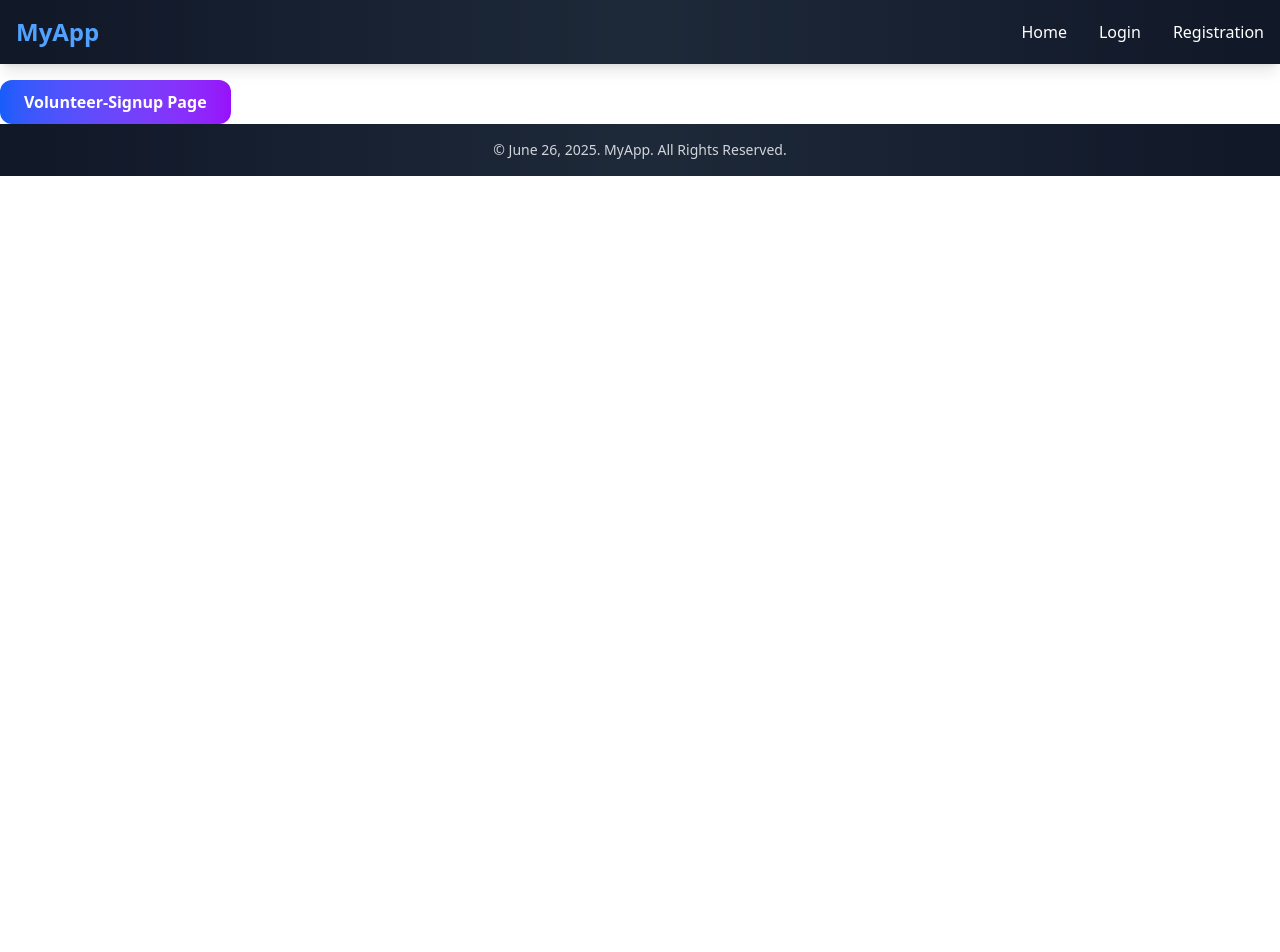
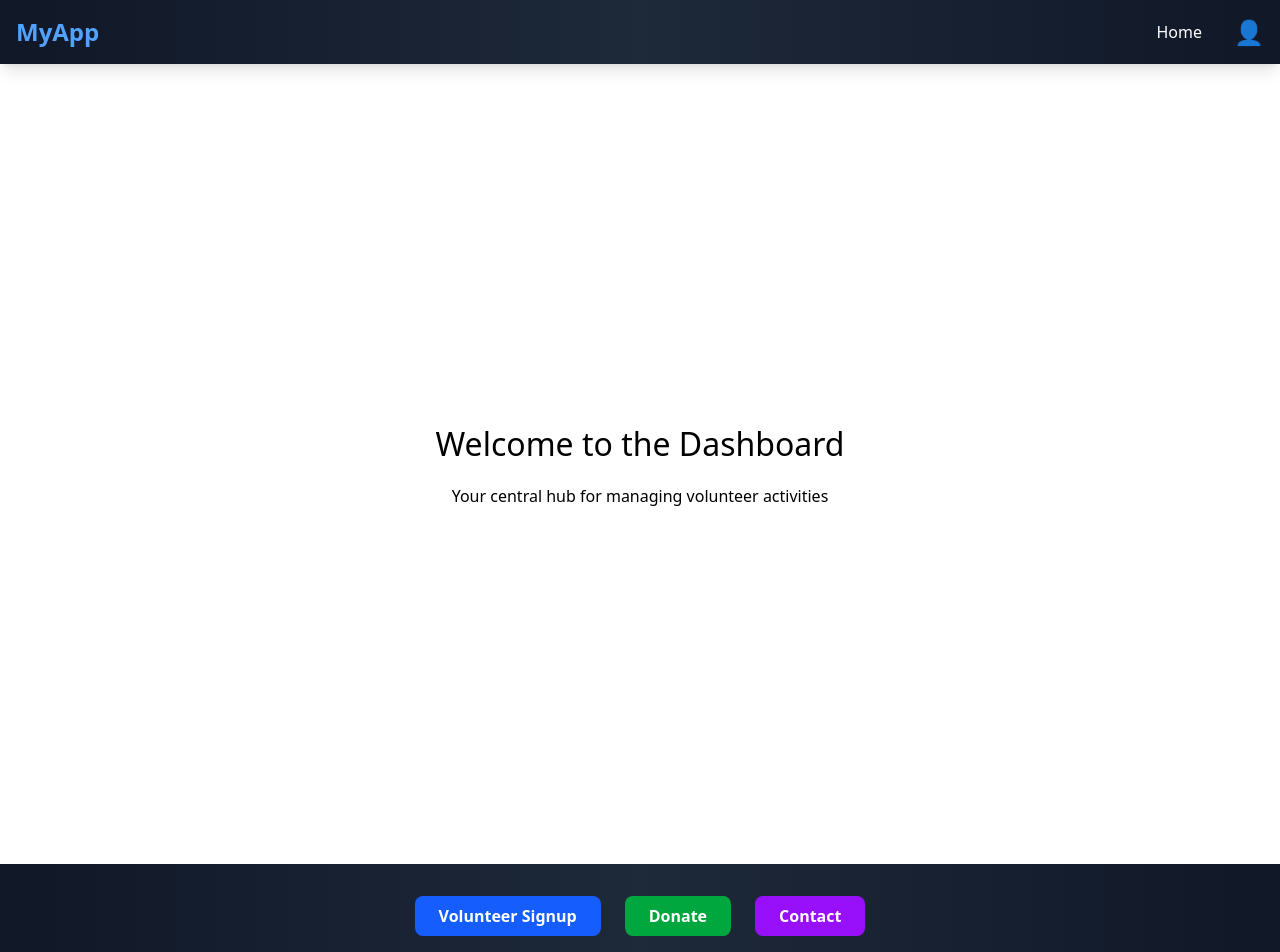
Before and after one commit to nehakantheti/CFG_Comps, a React (Vite) app in the folder frontend/: page / in a window 1280 px wide. Shown: the top 952 px of the page. Before the commit the page ends 800 px from the top, so only its background shows below. Built offline with nearby package versions, Linux system fonts and the light colour scheme; no server answers.

Commit message:
`enhance layout: update Home, Navbar, and Footer with styles and new links`

```diff
--- a/frontend/src/components/Footer.jsx
+++ b/frontend/src/components/Footer.jsx
@@ -1,10 +1,35 @@
 import React from "react";
+import { useNavigate } from "react-router-dom";
 
 const Footer = () => {
+  const navigate = useNavigate();
+
   return (
-    <footer className="bg-gradient-to-r from-gray-900 via-gray-800 to-gray-900 text-gray-300 py-4">
-      <div className="max-w-7xl mx-auto text-center text-sm">
-        © June 26, 2025. MyApp. All Rights Reserved.
+    <footer className="bg-gradient-to-r from-gray-900 via-gray-800 to-gray-900 text-gray-300 py-8">
+      <div className="max-w-7xl mx-auto px-4">
+        <div className="flex flex-col md:flex-row justify-center items-center space-y-4 md:space-y-0 md:space-x-6 mb-6">
+          <button
+            onClick={() => navigate('/volunteer-signup')}
+            className="bg-blue-600 hover:bg-blue-700 text-white font-semibold py-2 px-6 rounded-lg transition duration-300"
+          >
+            Volunteer Signup
+          </button>
+          <button
+            onClick={() => {/* Add donate logic */}}
+            className="bg-green-600 hover:bg-green-700 text-white font-semibold py-2 px-6 rounded-lg transition duration-300"
+          >
+            Donate
+          </button>
+          <button
+            onClick={() => {/* Add contact logic */}}
+            className="bg-purple-600 hover:bg-purple-700 text-white font-semibold py-2 px-6 rounded-lg transition duration-300"
+          >
+            Contact
+          </button>
+        </div>
+        <div className="text-center text-sm">
+          © June 26, 2025. MyApp. All Rights Reserved.
+        </div>
       </div>
     </footer>
   );
--- a/frontend/src/components/Home.jsx
+++ b/frontend/src/components/Home.jsx
@@ -1,15 +1,39 @@
-import React from 'react'
-import { Link } from 'react-router-dom';
+import React from 'react';
 
 const Home = () => {
+  const styles = {
+    container: {
+      minHeight: '100vh',
+      display: 'flex',
+      flexDirection: 'column',
+    },
+    main: {
+      flex: 1,
+      display: 'flex',
+      justifyContent: 'center',
+      alignItems: 'center',
+      padding: '2rem',
+      textAlign: 'center',
+    },
+    welcomeText: {
+      fontSize: '2rem',
+      marginBottom: '1rem',
+    },
+  };
+
   return (
-    <div>
-      <Link
-  to="/volunteer-signup"
-  className="inline-block bg-gradient-to-r from-blue-600 to-purple-600 hover:from-blue-500 hover:to-purple-500 text-white font-bold py-2.5 px-6 rounded-xl text-sm md:text-base mt-4"
->Volunteer-Signup Page</Link>
+    <div style={styles.container}>
+
+      {/* Main Content */}
+      <main style={styles.main}>
+        <div>
+          <h1 style={styles.welcomeText}>Welcome to the Dashboard</h1>
+          <p>Your central hub for managing volunteer activities</p>
+        </div>
+      </main>
+
     </div>
-  )
-}
+  );
+};
 
-export default Home
+export default Home;
--- a/frontend/src/components/Navbar.jsx
+++ b/frontend/src/components/Navbar.jsx
@@ -1,33 +1,56 @@
-import React from "react";
-import { Link } from "react-router-dom";
+import React, { useState } from "react";
+import { Link, useNavigate } from "react-router-dom";
 
 const Navbar = () => {
+  const [showDropdown, setShowDropdown] = useState(false);
+  const navigate = useNavigate();
+
+  const handleLogout = () => {
+    if (window.confirm('Are you sure you want to logout?')) {
+      // Add logout logic here
+      navigate('/login');
+    }
+  };
+
   return (
     <nav className="w-full bg-gradient-to-r from-gray-900 via-gray-800 to-gray-900 text-white p-4 shadow-lg">
       <div className="max-w-7xl mx-auto flex justify-between items-center">
         <div className="text-2xl font-bold text-blue-400">MyApp</div>
-        <div className="flex space-x-8">
+        <div className="flex items-center space-x-8">
           <Link
             to="/"
             className="hover:text-blue-400 transition-colors duration-300"
           >
             Home
           </Link>
-          <Link
-            to="/login"
-            className="hover:text-blue-400 transition-colors duration-300"
-          >
-            Login
-          </Link>
-          <Link
-            to="/register"
-            className="hover:text-blue-400 transition-colors duration-300"
-          >
-            Registration
-          </Link>
+          <div className="relative">
+            <div
+              className="cursor-pointer text-2xl hover:text-blue-400 transition-colors duration-300"
+              onClick={() => setShowDropdown(!showDropdown)}
+            >
+              👤
+            </div>
+            {showDropdown && (
+              <div className="absolute right-0 mt-2 w-48 bg-white rounded-md shadow-lg py-1 text-gray-800">
+                <button
+                  onClick={() => navigate('/profile')}
+                  className="block w-full text-left px-4 py-2 hover:bg-gray-100"
+                >
+                  Profile
+                </button>
+                <button
+                  onClick={handleLogout}
+                  className="block w-full text-left px-4 py-2 hover:bg-gray-100"
+                >
+                  Logout
+                </button>
+              </div>
+            )}
+          </div>
         </div>
       </div>
     </nav>
   );
 };
+
 export default Navbar;
```
